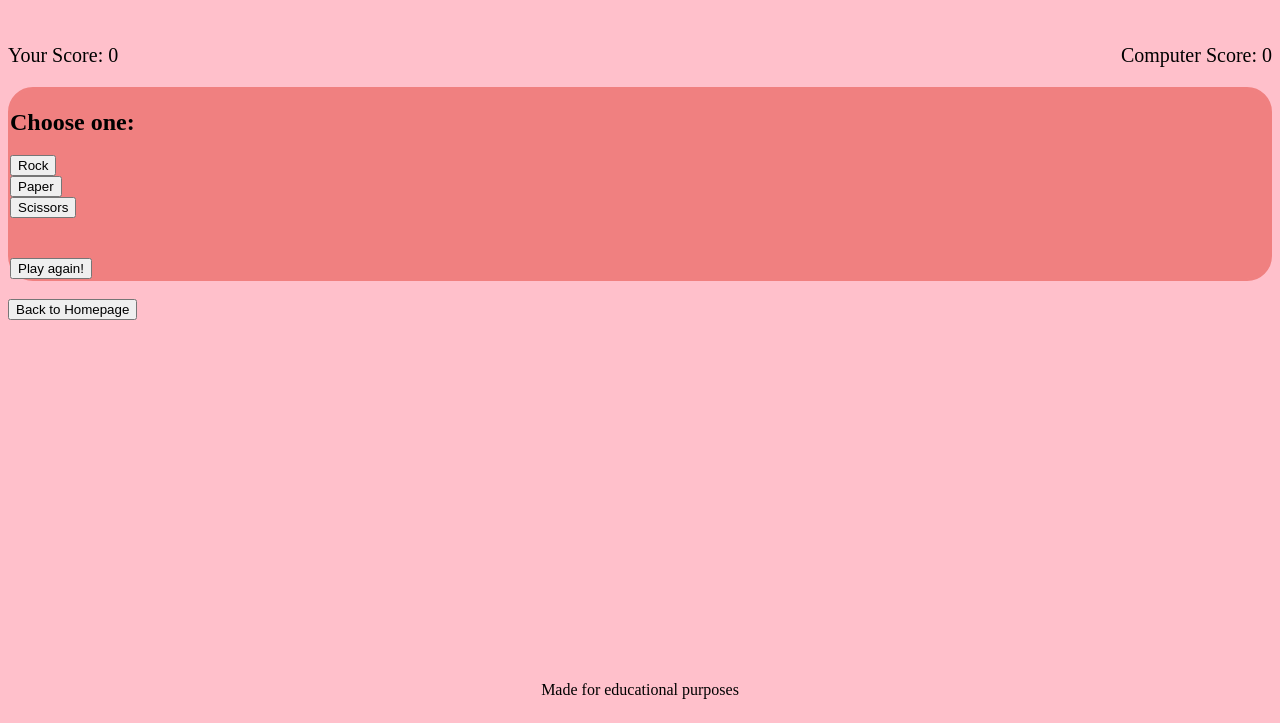
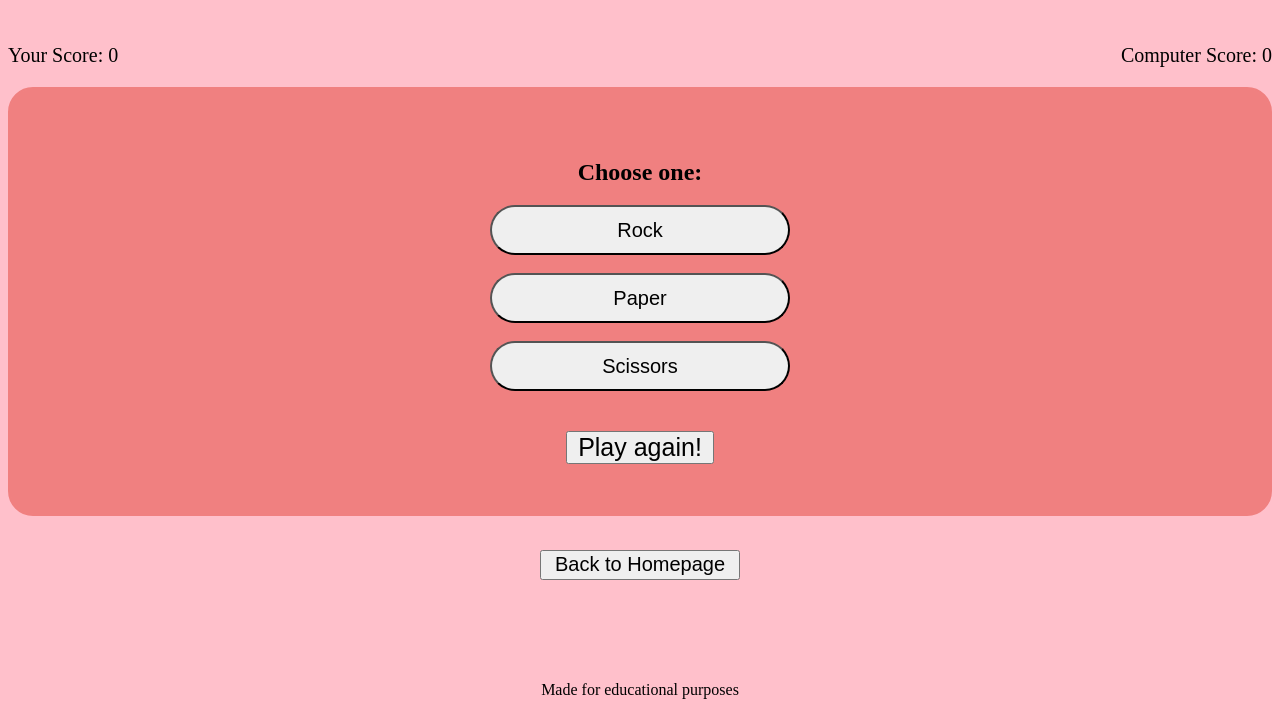
Before and after one commit to tee-24/Rock-Paper-Scissors, a plain HTML site: page one-player.html in a window 1280 px wide. Shown: the part 85-808 px from the top of the page. Drawn offline with Linux system fonts and the light colour scheme.

Commit message:
Add styles to buttons

```diff
--- a/assets/css/style.css
+++ b/assets/css/style.css
@@ -19,7 +19,53 @@ main {
     flex: 1 0 auto;
   }
 
+.game-area,
+.game-box {
+    display: flex;
+    flex-direction: column;
+    padding: 50px;
+    align-items: center;
+  }
 
+.btn,
+.choice,
+.choice1,
+.choice2 {
+    font-size: 20px;
+    border-radius: 25px;
+    width: 300px;
+    height: 50px;
+  }
+
+#reset {
+    font-size: 25px;
+    padding: 0 10px;
+  }
+
+#back {
+    font-size: 20px;
+    width: 200px;
+    height: 30px;
+    display: flex;
+    text-decoration: none;
+    flex-direction: column;
+    align-items: center;
+    white-space: nowrap;
+  }
+
+a {
+    text-decoration: none;
+  }
+
+  .homepage {
+    display: flex;
+    justify-content: center;
+    margin: 1em;
+  }
+
+button:hover {
+    background-color: aqua;
+  }
 
 /* The Modal (background) */
 .modal {
```
